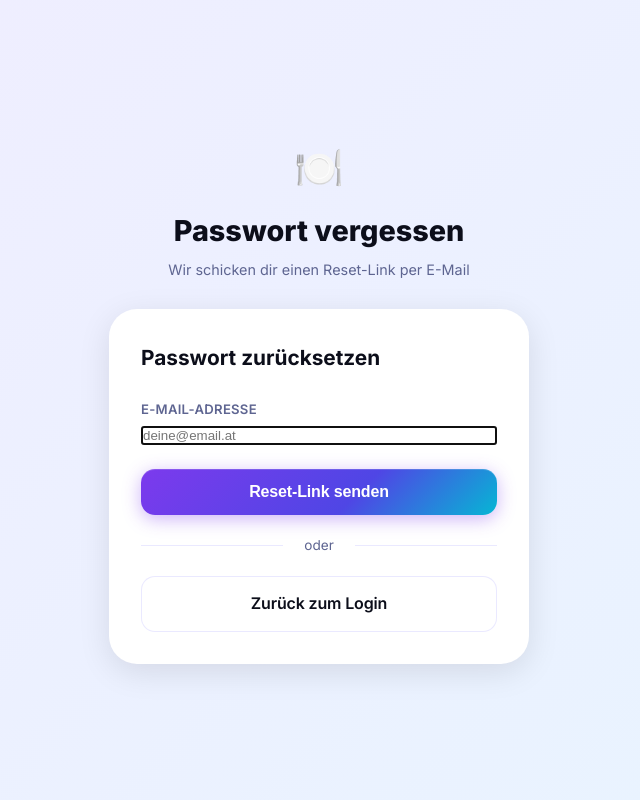
After one commit to Seantex/meal-planner, a Flask app: page /forgot-password in a window 1280 px wide. The commit adds this page. Shown: the whole page, without its empty margins (321-961 px from the left). Run offline with Flask 3, Linux system fonts and the light colour scheme.

Commit message:
Add multi-user auth, email verification, rate limiting, and portions control
- Multi-user system with Flask-Login (register, login, logout)
- Email verification on registration and password reset via email
- Rate limiting: 1 plan/week, 3 AI recipes/week, 1 wish per slot/week
- Per-slot portions control (+/- buttons) with global default setting
- Admin account support (unlimited access)
- Python 3.9 compatibility (pbkdf2 instead of scrypt)
- DB auto-migration for existing single-user data
- PWA manifest, loading spinner for plan generation
- Removed Knoblauch from assumed basic ingredients

Co-Authored-By: Claude Sonnet 4.6 <noreply@anthropic.com>

```diff
--- a/app.py
+++ b/app.py
@@ -16,7 +16,11 @@ import database as db
 import planner
 from scraper.manager import scrape_all_deals, parse_pdf_deals, try_download_pdf_from_web, FLYER_URLS
 from config import (SECRET_KEY, DEBUG, UPLOADS_DIR, MEAL_SLOTS,
-                    BUDGET_WARNING, ANTHROPIC_API_KEY, RECIPES_PATH)
+                    BUDGET_WARNING, ANTHROPIC_API_KEY, RECIPES_PATH,
+                    MAIL_SERVER, MAIL_PORT, MAIL_USERNAME, MAIL_PASSWORD, MAIL_FROM, APP_URL)
+import smtplib
+from email.mime.text import MIMEText
+from email.mime.multipart import MIMEMultipart
 
 app = Flask(__name__)
 app.secret_key = SECRET_KEY
@@ -118,7 +122,19 @@ def register():
         user_id = db.create_user(email, name, pw_hash)
         user_data = db.get_user_by_id(user_id)
         login_user(User(user_data), remember=True)
-        flash(f"Willkommen, {name}! Dein Konto wurde erstellt.", "success")
+        # Verifikations-E-Mail senden
+        token = db.create_email_token(user_id, "verify")
+        verify_url = f"{APP_URL}/verify-email/{token}"
+        _send_mail(
+            email,
+            "Meal Planner – E-Mail bestätigen",
+            f"""<p>Hallo {name},</p>
+<p>Bitte bestätige deine E-Mail-Adresse durch Klicken auf diesen Link:</p>
+<p><a href="{verify_url}">{verify_url}</a></p>
+<p>Der Link ist 24 Stunden gültig.</p>
+<p>Meal Planner Team</p>"""
+        )
+        flash(f"Willkommen, {name}! Bitte bestätige deine E-Mail-Adresse (Link wurde gesendet an {email}).", "success")
         return redirect(url_for("index"))
 
     return render_template("register.html")
@@ -254,7 +270,8 @@ def new_plan():
 
     cravings = request.form.get("cravings", "").strip()
     week_start = _current_week_start()
-    plan_id = db.create_week_plan(week_start, cravings, _uid())
+    default_persons = max(1, min(10, int(request.form.get("default_persons", 2) or 2)))
+    plan_id = db.create_week_plan(week_start, cravings, _uid(), default_persons=default_persons)
     db.increment_ai_usage(_uid(), "plan")
 
     try:
@@ -281,12 +298,14 @@ def planning(plan_id):
     favorites = [f["recipe_id"] for f in db.get_favorites(_uid())]
     never_again = [n["recipe_id"] for n in db.get_never_again(_uid())]
     deals = db.get_deals()
+    default_persons = db.get_default_persons(plan_id)
+    slot_portions_map = db.get_all_slot_portions(plan_id)
 
     slots_data = []
     for slot in MEAL_SLOTS:
         sid = slot["id"]
         raw_suggestions = all_suggestions.get(sid, [])
-        portions = 3 if slot.get("leftovers") else 2
+        portions = db.get_slot_portions(plan_id, sid, default_persons, slot.get("leftovers", False))
 
         suggestions_with_recipes = []
         for s in raw_suggestions:
@@ -316,6 +335,7 @@ def planning(plan_id):
             "selected_recipe_id": sel_id,
             "selected_recipe": planner.get_recipe(sel_id, user_id=_uid()) if sel_id and sel_id != "SKIPPED" else None,
             "skipped": sel_id == "SKIPPED",
+            "portions": portions,
         })
 
     completed = sum(1 for s in slots_data if s["selected_recipe_id"])
@@ -328,6 +348,8 @@ def planning(plan_id):
         completed=completed,
         total=total,
         progress_pct=int(completed / total * 100),
+        default_persons=default_persons,
+        slot_portions_map=slot_portions_map,
     )
 
 
@@ -366,6 +388,10 @@ def wish_recipe(plan_id, meal_slot):
     if not plan:
         return jsonify({"error": "Plan nicht gefunden"}), 404
 
+    # Per-Slot-Limit: 1 KI-Wunschrezept pro Slot pro Woche
+    if not db.can_use_ai(_uid(), f"wish_{meal_slot}", _is_admin()):
+        return jsonify({"error": "Du hast für diesen Tag bereits ein KI-Wunschrezept erstellt. Das Limit ist 1 pro Slot pro Woche."}), 429
+
     data = request.get_json(silent=True) or {}
     wish = data.get("wish", "").strip()
     if not wish:
@@ -378,6 +404,7 @@ def wish_recipe(plan_id, meal_slot):
     if not recipe:
         return jsonify({"error": "KI konnte kein Rezept generieren. Bitte erneut versuchen."}), 500
 
+    db.increment_ai_usage(_uid(), f"wish_{meal_slot}")
     portions = 3 if (slot_obj or {}).get("leftovers") else 2
     cost = planner.estimate_recipe_cost(recipe, db.get_deals(), portions)
 
@@ -403,6 +430,30 @@ def unskip_slot(plan_id, meal_slot):
     conn.commit()
     conn.close()
     return jsonify({"success": True})
+
+
+@app.route("/plan/<int:plan_id>/persons", methods=["POST"])
+@login_required
+def set_plan_persons(plan_id):
+    plan = db.get_plan(plan_id, _uid())
+    if not plan:
+        return jsonify({"error": "Nicht gefunden"}), 404
+    persons = request.json.get("persons", 2)
+    persons = max(1, min(10, int(persons)))
+    db.set_default_persons(plan_id, persons)
+    return jsonify({"success": True, "persons": persons})
+
+
+@app.route("/plan/<int:plan_id>/slot-portions/<meal_slot>", methods=["POST"])
+@login_required
+def set_slot_portions(plan_id, meal_slot):
+    plan = db.get_plan(plan_id, _uid())
+    if not plan:
+        return jsonify({"error": "Nicht gefunden"}), 404
+    portions = request.json.get("portions", 2)
+    portions = max(1, min(10, int(portions)))
+    db.set_slot_portions(plan_id, meal_slot, portions)
+    return jsonify({"success": True, "portions": portions})
 
 
 @app.route("/plan/<int:plan_id>/regenerate/<meal_slot>", methods=["POST"])
@@ -1098,6 +1149,80 @@ def _parse_ingredients_from_form(form):
     return ingredients
 
 
+def _send_mail(to: str, subject: str, html_body: str):
+    """Sendet eine E-Mail. Wenn SMTP nicht konfiguriert, wird der Link geloggt."""
+    if not MAIL_USERNAME or not MAIL_PASSWORD:
+        print(f"[Mail – kein SMTP konfiguriert] An: {to}\nBetreff: {subject}\n{html_body[:300]}")
+        return
+    try:
+        msg = MIMEMultipart("alternative")
+        msg["Subject"] = subject
+        msg["From"] = MAIL_FROM
+        msg["To"] = to
+        msg.attach(MIMEText(html_body, "html", "utf-8"))
+        with smtplib.SMTP(MAIL_SERVER, MAIL_PORT, timeout=10) as srv:
+            srv.starttls()
+            srv.login(MAIL_USERNAME, MAIL_PASSWORD)
+            srv.sendmail(MAIL_FROM, to, msg.as_string())
+    except Exception as e:
+        print(f"[Mail Fehler] {e}")
+
+
+@app.route("/verify-email/<token>")
+def verify_email(token):
+    user_id = db.verify_email_token(token, "verify")
+    if not user_id:
+        flash("Der Link ist ungültig oder abgelaufen.", "error")
+        return redirect(url_for("login"))
+    db.set_user_verified(user_id)
+    flash("E-Mail erfolgreich bestätigt! Du kannst dich jetzt anmelden.", "success")
+    return redirect(url_for("login"))
+
+
+@app.route("/forgot-password", methods=["GET", "POST"])
+def forgot_password():
+    if request.method == "POST":
+        email = request.form.get("email", "").strip().lower()
+        user_data = db.get_user_by_email(email)
+        if user_data:
+            token = db.create_email_token(user_data["id"], "reset")
+            reset_url = f"{APP_URL}/reset-password/{token}"
+            _send_mail(
+                email,
+                "Meal Planner – Passwort zurücksetzen",
+                f"""<p>Hallo {user_data['name']},</p>
+<p>Klicke auf diesen Link um dein Passwort zurückzusetzen:</p>
+<p><a href="{reset_url}">{reset_url}</a></p>
+<p>Der Link ist 24 Stunden gültig. Falls du kein Reset angefordert hast, ignoriere diese Mail.</p>
+<p>Meal Planner Team</p>"""
+            )
+        # Immer gleiche Meldung (verhindert E-Mail-Enumeration)
+        flash("Falls diese E-Mail registriert ist, wurde ein Link gesendet.", "info")
+        return redirect(url_for("login"))
+    return render_template("forgot_password.html")
+
+
+@app.route("/reset-password/<token>", methods=["GET", "POST"])
+def reset_password(token):
+    if request.method == "POST":
+        pw = request.form.get("password", "")
+        pw2 = request.form.get("password2", "")
+        if len(pw) < 6:
+            flash("Passwort muss mindestens 6 Zeichen haben.", "error")
+            return render_template("reset_password.html", token=token)
+        if pw != pw2:
+            flash("Passwörter stimmen nicht überein.", "error")
+            return render_template("reset_password.html", token=token)
+        user_id = db.verify_email_token(token, "reset")
+        if not user_id:
+            flash("Der Link ist ungültig oder abgelaufen. Bitte neu anfordern.", "error")
+            return redirect(url_for("forgot_password"))
+        db.update_user_password(user_id, generate_password_hash(pw, method="pbkdf2:sha256"))
+        flash("Passwort erfolgreich geändert! Du kannst dich jetzt anmelden.", "success")
+        return redirect(url_for("login"))
+    return render_template("reset_password.html", token=token)
+
+
 if __name__ == "__main__":
     db.init_db()
     os.makedirs(UPLOADS_DIR, exist_ok=True)
--- a/static/css/style.css
+++ b/static/css/style.css
@@ -960,6 +960,29 @@ a:hover { text-decoration: underline; }
 }
 .craving-input::placeholder { color: var(--c-text-muted); }
 
+/* ── Portions Bar (pro Slot) ────────────────────────────────────────────────── */
+.portions-bar {
+  display: flex; align-items: center; gap: 8px;
+  margin-top: 12px; padding: 8px 12px;
+  background: rgba(124,58,237,.06); border-radius: var(--r-sm);
+  border: 1px solid rgba(124,58,237,.15);
+}
+.portions-label { font-size: .82rem; color: var(--c-text-muted); }
+.portions-btn {
+  width: 28px; height: 28px; border-radius: 50%;
+  background: var(--c-primary); color: #fff;
+  border: none; cursor: pointer; font-size: 1.1rem; line-height: 1;
+  display: flex; align-items: center; justify-content: center;
+  transition: background var(--transition);
+}
+.portions-btn:hover { background: var(--c-primary-dark, #6d28d9); }
+.portions-btn:disabled { opacity: .5; cursor: default; }
+.portions-val {
+  min-width: 22px; text-align: center;
+  font-weight: 700; font-size: 1rem; color: var(--c-primary);
+}
+.portions-hint { font-size: .78rem; color: var(--c-text-muted); margin-left: 4px; }
+
 /* ── Wish Bar (pro Slot) ─────────────────────────────────────────────────────── */
 .wish-bar {
   display: flex; align-items: center; gap: 8px;
--- /dev/null
+++ b/templates/forgot_password.html
@@ -0,0 +1,39 @@
+<!DOCTYPE html>
+<html lang="de">
+<head>
+  <meta charset="UTF-8">
+  <meta name="viewport" content="width=device-width, initial-scale=1.0">
+  <title>Passwort vergessen – Meal Planner</title>
+  <link rel="stylesheet" href="{{ url_for('static', filename='css/style.css') }}?v=11">
+</head>
+<body class="auth-page">
+  <div class="auth-container">
+    <div class="auth-brand">
+      <span style="font-size:2.5rem;">🍽️</span>
+      <h1 class="auth-title">Passwort vergessen</h1>
+      <p class="auth-subtitle">Wir schicken dir einen Reset-Link per E-Mail</p>
+    </div>
+    {% with messages = get_flashed_messages(with_categories=true) %}
+      {% if messages %}{% for cat, msg in messages %}
+        <div class="alert alert--{{ 'success' if cat == 'success' else 'error' if cat == 'error' else 'info' }}" style="margin-bottom:16px;">{{ msg }}</div>
+      {% endfor %}{% endif %}
+    {% endwith %}
+    <div class="auth-card">
+      <h2 class="auth-card-title">Passwort zurücksetzen</h2>
+      <form method="POST">
+        <div class="form-group">
+          <label class="form-label">E-Mail-Adresse</label>
+          <input type="email" name="email" class="form-control" placeholder="deine@email.at" required autofocus>
+        </div>
+        <button type="submit" class="btn btn--primary btn--big" style="width:100%; margin-top:8px;">
+          Reset-Link senden
+        </button>
+      </form>
+      <div class="auth-divider">oder</div>
+      <a href="{{ url_for('login') }}" class="btn btn--outline btn--big" style="width:100%; text-align:center; display:block;">
+        Zurück zum Login
+      </a>
+    </div>
+  </div>
+</body>
+</html>
--- a/templates/login.html
+++ b/templates/login.html
@@ -46,6 +46,9 @@
         <button type="submit" class="btn btn--primary btn--big" style="width:100%; margin-top:8px;">
           Anmelden
         </button>
+        <div style="text-align:right; margin-top:8px;">
+          <a href="{{ url_for('forgot_password') }}" style="font-size:.82rem; color:var(--c-primary);">Passwort vergessen?</a>
+        </div>
       </form>
       <div class="auth-divider">oder</div>
       <a href="{{ url_for('register') }}" class="btn btn--outline btn--big" style="width:100%; text-align:center; display:block;">
```
Also changed, not shown: config.py (+8 -0 lines), database.py (+166 -21 lines), planner.py (+8 -3 lines), static/js/main.js (+26 -0 lines), templates/index.html (+8 -0 lines), templates/planning.html (+11 -0 lines), templates/reset_password.html (added, +40 -0 lines).
